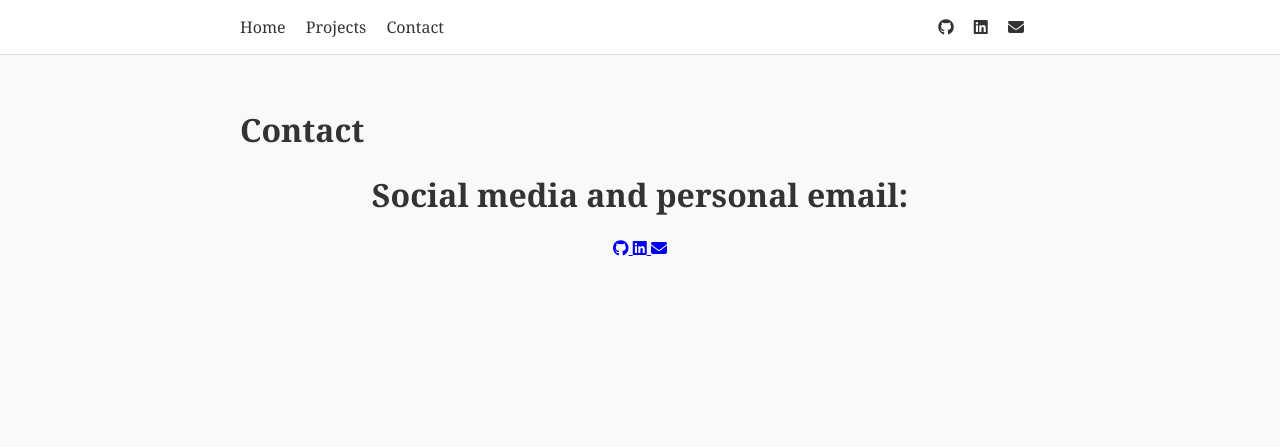
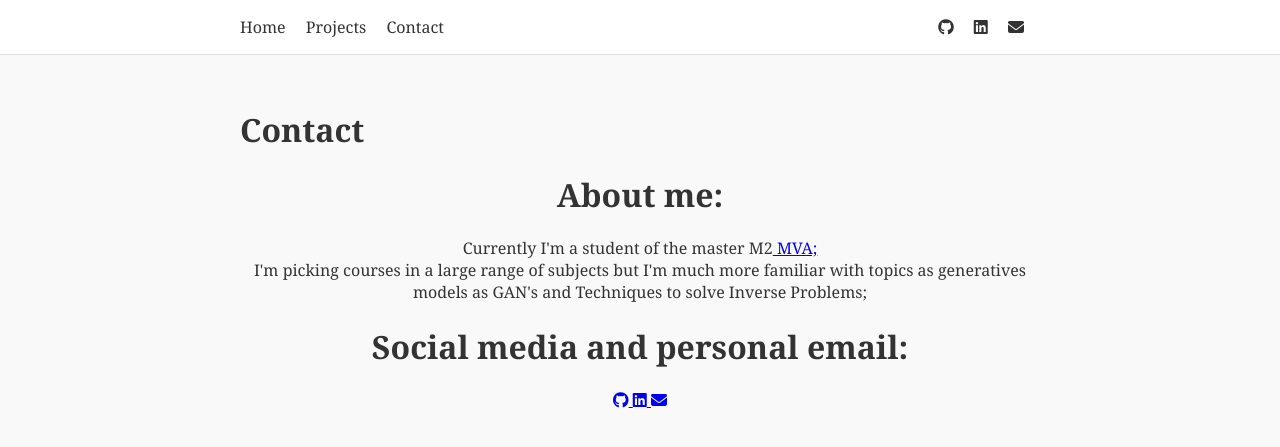
Before and after one commit to EwerthonMelzani/ewerthonmelzani.github.io, a Jekyll site: the page built from contact.md, in a window 1280 px wide. Shown: the top 447 px of the page. Built offline with Jekyll 4.4.1, drawn with Linux system fonts in a browser that asks for light colours.

Commit message:
The site with new layout

```diff
--- a/contact.md
+++ b/contact.md
@@ -3,6 +3,13 @@ layout: page
 title: "Contact"
 permalink: /contact/
 ---
+
+<div style ="text-align:center">
+<h1>About me:</h1>
+<p>Currently I'm a student of the master M2<a href="https://www.master-mva.com/"> MVA;</a><br>
+I'm picking courses in a large range of subjects but I'm much more familiar with topics as generatives models as GAN's and Techniques to solve Inverse Problems;</p>
+
+</div>
 
 <div style="text-align:center">
   <h1>Social media and personal email:</h1>
```
